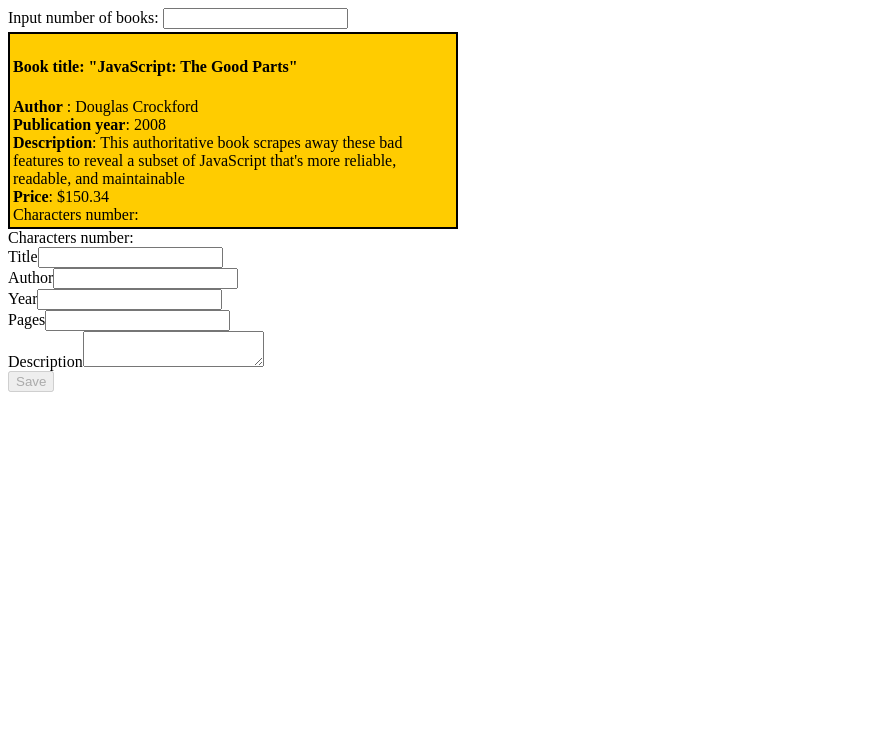
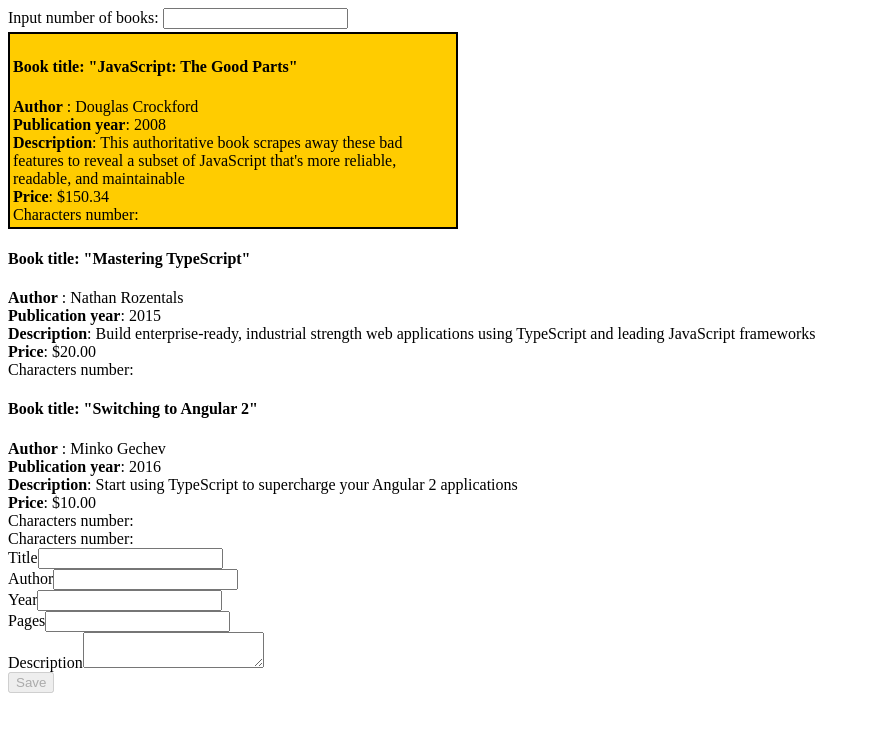
Before and after one commit to qwq-qwq/angular, an Angular app: page / in a window 1280 px wide. Shown: the top 732 px of the page, without its empty margins (0-870 px from the left). Built offline with nearby package versions, Linux system fonts and the light colour scheme.

Commit message:
Move from Http to book service as books source

```diff
--- a/src/app/books/books.component.ts
+++ b/src/app/books/books.component.ts
@@ -15,9 +15,9 @@
 
   books: Array<Book>;
 
-  constructor(/*private bookService: BookService, */http: Http) {
-    //this.refreshBooks();
-    http.get('/books.json').subscribe(response => this.books = response.json() || []);
+  constructor(private bookService: BookService, http: Http) {
+    this.refreshBooks();
+    // http.get('/books.json').subscribe(response => this.books = response.json() || []);
     this.createObservable();
   }
 
@@ -26,8 +26,8 @@
       .subscribe(x => console.log(x));
   }
 
-  // refreshBooks(): void {
-  //   this.books = this.bookService.getBooks();
-  // }
+   refreshBooks(): void {
+     this.books = this.bookService.getBooks();
+   }
 
 }
```
